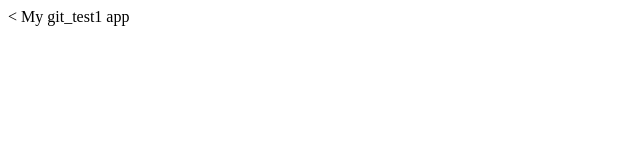
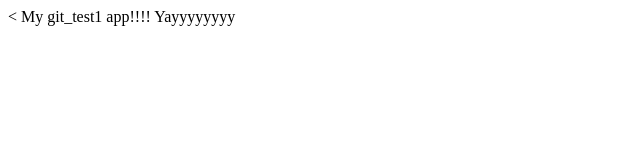
Before and after one commit to sagar3006/test_git1, a plain HTML site: page index.html in a window 1280 px wide. Shown: the whole page, without its empty margins (0-640 px from the left). Drawn offline with Linux system fonts and the light colour scheme.

Commit message:
changes made

```diff
--- a/index.html
+++ b/index.html
@@ -5,6 +5,6 @@
     <title>Sagar's App 1</title>
 </head>
 <body>
-    My git_test1 app
+    My git_test1 app!!!! Yayyyyyyyy
 </body>
 </html>
```
